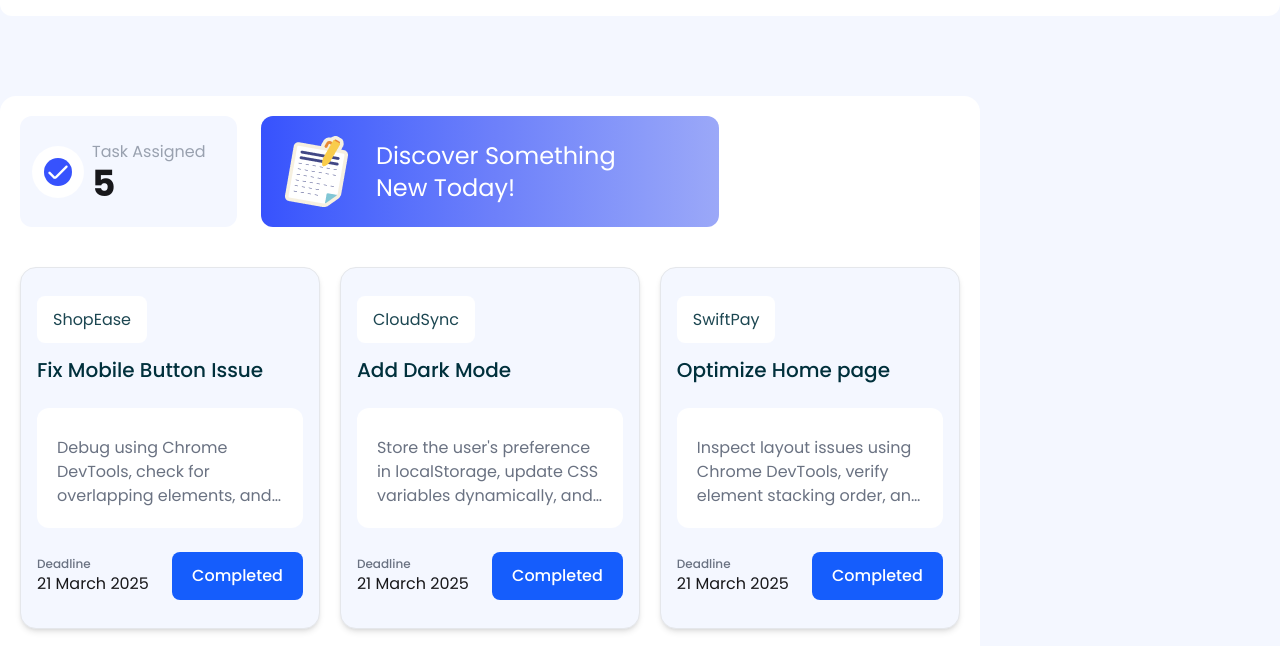
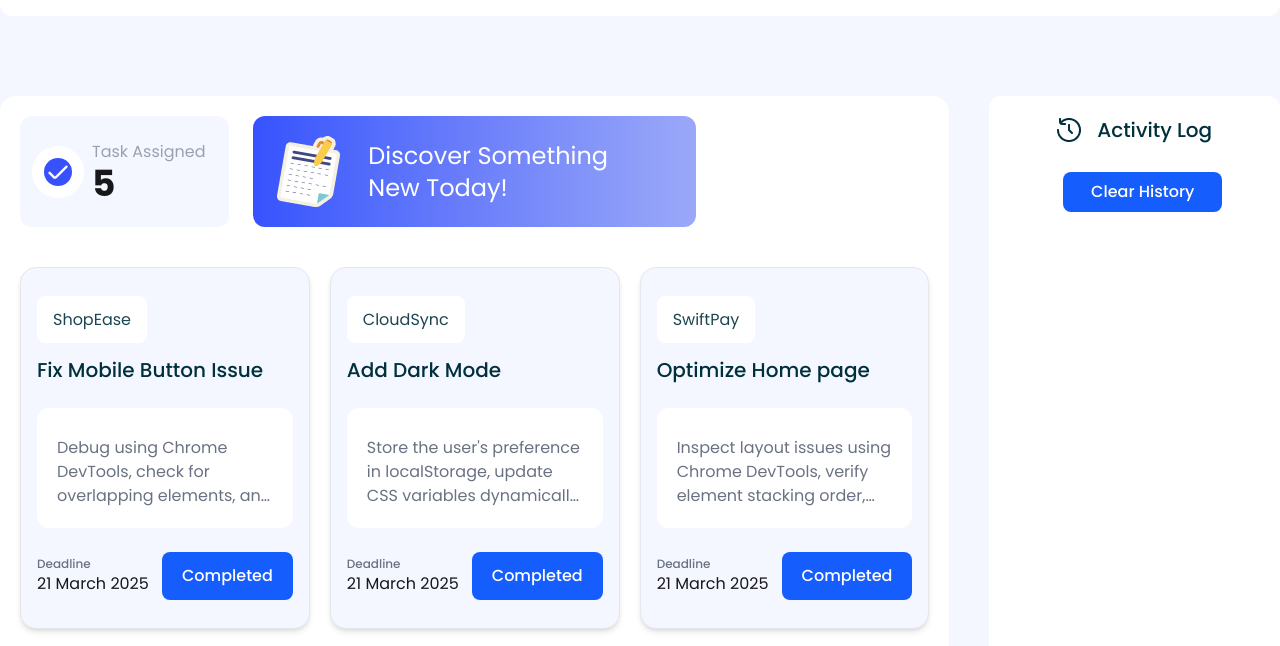
Before and after one commit to Md-ShohanurRahman/Development-Board, a plain HTML site: page index.html in a window 1280 px wide. Shown: the part 132-778 px from the top of the page. Drawn offline with nearby package versions, Linux system fonts and the light colour scheme.

Commit message:
completed the style for first webpage

```diff
--- a/index.html
+++ b/index.html
@@ -25,7 +25,7 @@
       </style>
 
 </head>
-<body class="font-poppins bg-[#f4f7ff] h-screen pt-5 ">
+<body class="font-poppins bg-[#f4f7ff]  pt-5  pb-[100px]">
     <header class="max-w-7xl mx-auto">
     <!-- navbar starts here  -->
      <nav class="bg-white p-7 rounded-xl flex justify-between">
@@ -72,7 +72,7 @@
 
     <main class="max-w-7xl mx-auto mt-20">
     <!-- div container starts here -->
-    <div class="flex">
+    <div class="flex gap-10">
         <!-- left div starts  -->
         <div class=" flex-[3.13] bg-white p-5 rounded-2xl">
 
@@ -112,7 +112,7 @@
             </div>
             <!-- card container -->
 
-            <div class="grid grid-cols-3 grid-rows-3 gap-5 mt-10">
+            <div class="grid grid-cols-3 grid-rows-2 gap-5 mt-10">
                 <!-- card 1 -->
                 <div class=" py-7 px-4 bg-[#F4F7FF] rounded-2xl shadow-md border border-gray-200 space-y-6 ">
                     <div class=" mt-3">
@@ -336,8 +336,23 @@
 
 
         <!-- right div starts  -->
-        <div class="flex-1">
+        <div class="flex-1 ">
+           <div class="bg-white p-5 rounded-xl  pb-[820px] ">
+                <div class="flex gap-4 items-center justify-center">
+                    <div>
+                        <img src="./assets/activity.png" alt="">
+                    </div>
+                    <p class="text-xl font-medium text-[#00303C]">
+                        Activity Log
+                    </p>
+                </div>
+                <div class=" flex items-center justify-center mt-7">
+                    <button class="text-base text-white font-medium bg-blue-600 px-7 py-2 rounded-lg ml-4">
+                        Clear History
+                    </button >
+                </div>
 
+           </div>
 
 
         </div>
```
